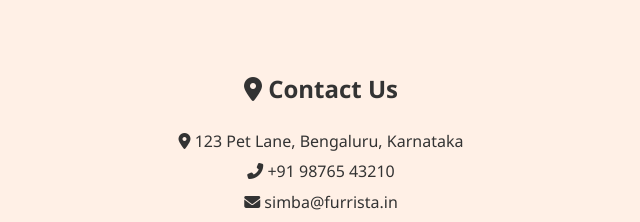
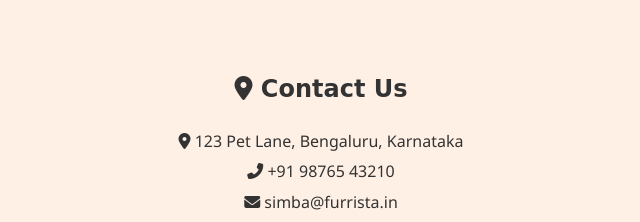
Before and after one commit to sharanya01112/furrista-website, a plain HTML site: page index.html in a window 1280 px wide. Shown: the part 2355-2577 px from the top of the page, 319-959 px from the left. Drawn offline with Linux system fonts and the light colour scheme.

Commit message:
Update style.css

```diff
--- a/style.css
+++ b/style.css
@@ -149,6 +149,7 @@ nav ul li a:hover {
 
 .contact h2 {
   margin-bottom: 20px;
+  font-family: 'Dancing Script', cursive;
 }
 
 .contact p {
```
